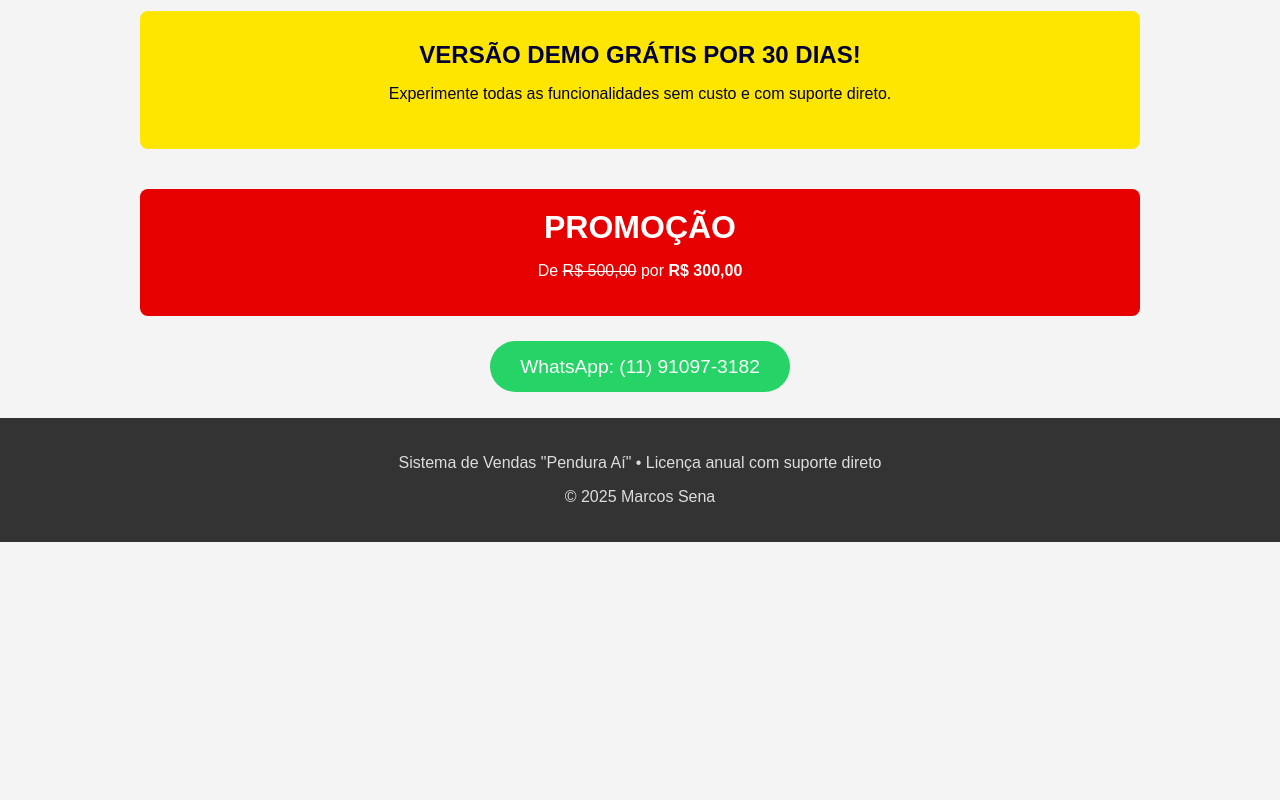
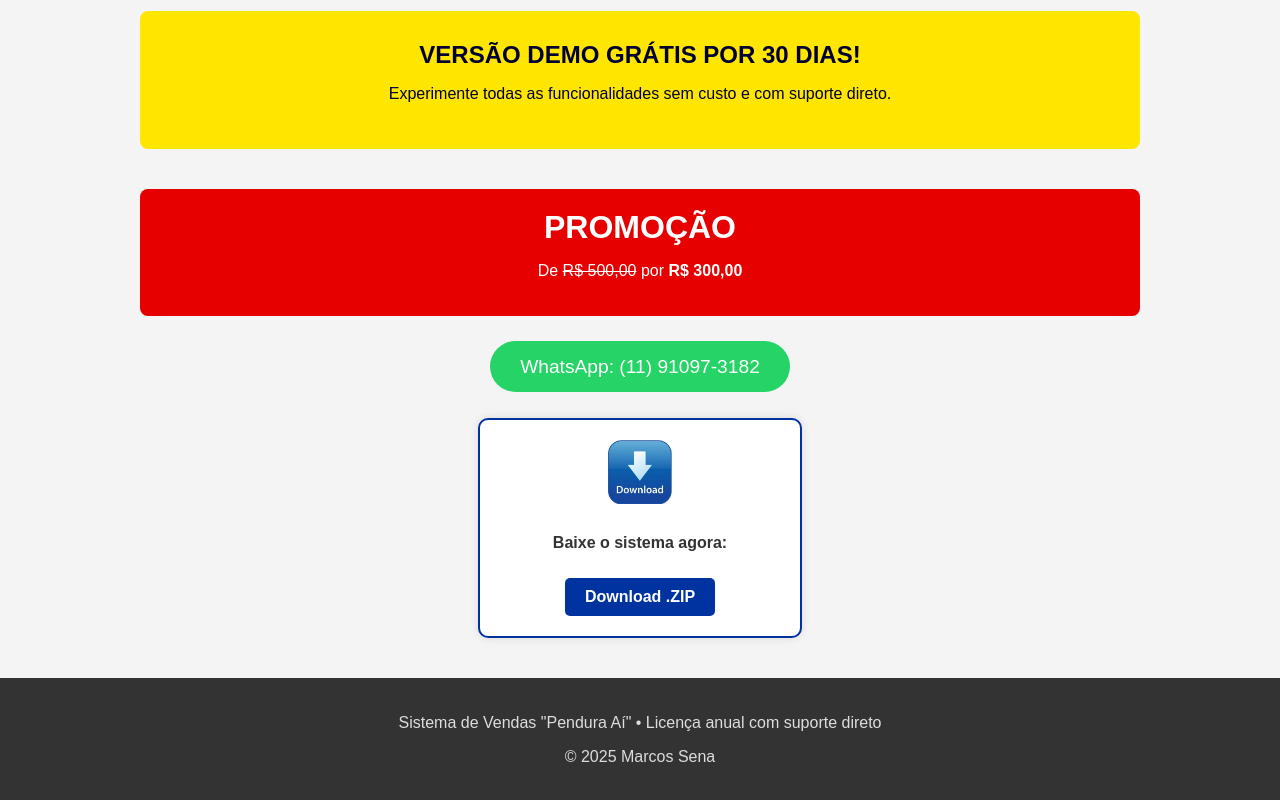
Before and after one commit to wmvsena/Site_PenduraAi, a plain HTML site: page index.html in a window 1280 px wide. Shown: the part 2306-3106 px from the top of the page. Before the commit the page ends 2848 px from the top, so only its background shows below. Drawn offline with Linux system fonts and the light colour scheme.

Commit message:
download

```diff
--- a/index.html
+++ b/index.html
@@ -23,6 +23,10 @@
     .cta a { background: #25d366; color: #fff; text-decoration: none; padding: 15px 30px; border-radius: 50px; font-size: 1.2em; }
     .gallery { display: flex; justify-content: space-between; flex-wrap: wrap; margin: 40px 0; }
     .gallery img { width: 48%; max-width: 48%; margin-bottom: 20px; border-radius: 8px; box-shadow: 0 2px 5px rgba(0,0,0,0.1); }
+    .download-box { background: #fff; border: 2px solid #0033a0; border-radius: 10px; padding: 20px; width: 280px; box-shadow: 0 0 10px rgba(0,0,0,0.1); text-align: center; margin: 0 auto 40px; }
+    .download-box img { width: 64px; height: 64px; margin-bottom: 10px; }
+    .download-box a { display: inline-block; margin-top: 10px; background: #0033a0; color: #fff; padding: 10px 20px; border-radius: 5px; text-decoration: none; font-weight: bold; }
+    .download-box a:hover { background: #002080; }
     footer { background: #333; color: #ddd; text-align: center; padding: 20px; }
     footer a { color: #25d366; text-decoration: none; }
   </style>
@@ -34,6 +38,7 @@
   </header>
 
   <div class="container">
+
     <img class="hero-img" src="images/banner.jpg" alt="Anúncio do Sistema de Vendas">
 
     <div class="features">
@@ -79,6 +84,14 @@
     <div class="cta">
       <a href="https://wa.me/5511910973182" target="_blank">WhatsApp: (11) 91097-3182</a>
     </div>
+
+    <div class="download-box">
+      <img src="images/download.jpg" alt="Ícone de download">
+      <p><strong>Baixe o sistema agora:</strong></p>
+      <a href="downloads/PenduraAI.zip" download>Download .ZIP</a>
+    </div>
+
+
   </div>
 
   <footer>
```
Also changed, not shown: images/Download.jpg (added), 1 other file.
